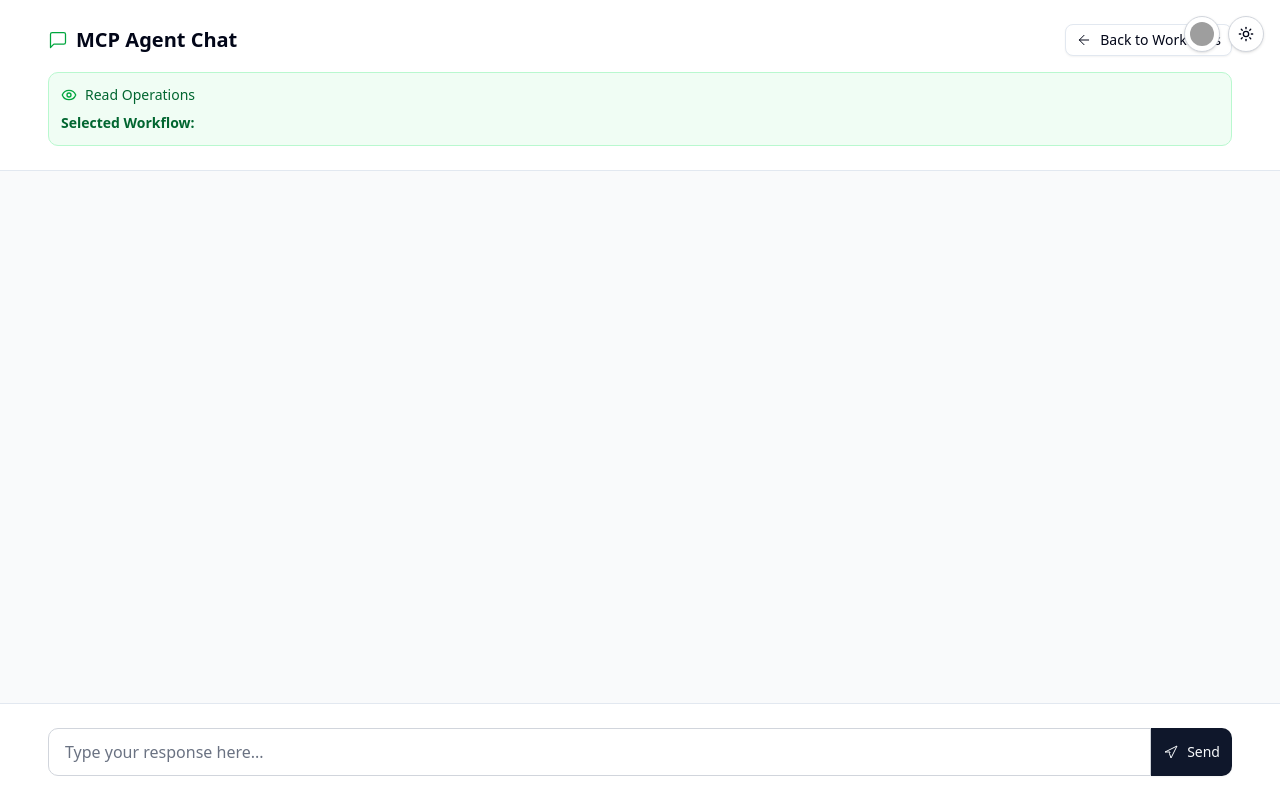
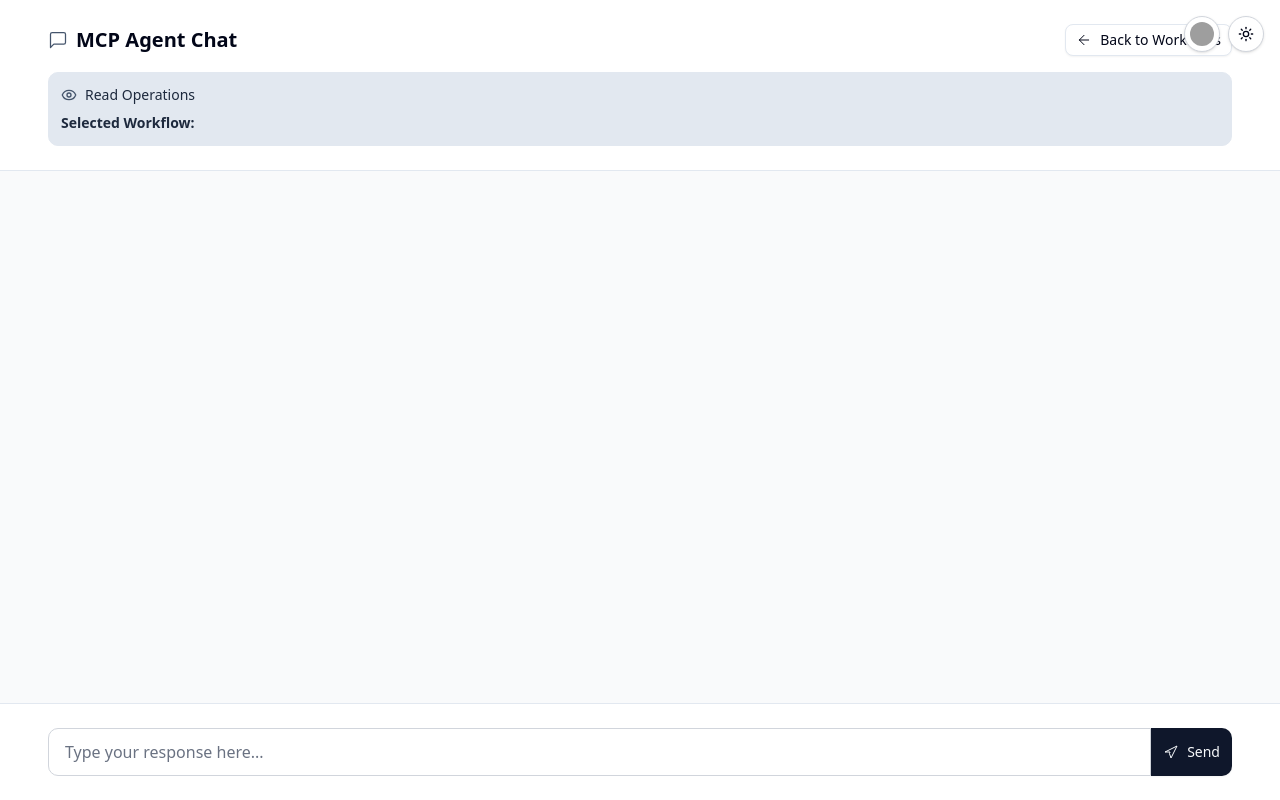
Before and after one commit to mattdawsonuk/mcp-agent-ui-proto, a Next.js app: page /mcp/chat in a window 1280 px wide. Built offline with nearby package versions, Linux system fonts and the light colour scheme; grey boxes are pictures that could not be loaded.

Commit message:
Design changes supplied by Mark.

```diff
--- a/src/components/mcp/MCPWorkflowInterfaceClient.tsx
+++ b/src/components/mcp/MCPWorkflowInterfaceClient.tsx
@@ -3,7 +3,7 @@
 import React, { useState, useEffect, useRef } from 'react';
 import { Badge } from '@/components/ui/badge';
 import { Tabs, TabsContent, TabsList, TabsTrigger } from '@/components/ui/tabs';
-import { BarChart3, Trash2 } from 'lucide-react';
+import { FileText, Trash2 } from 'lucide-react';
 import { useRouter, useSearchParams } from 'next/navigation';
 import { AuditLog } from '@/data/auditLogs';
 import { WorkflowMetrics } from '@/data/workflowMetrics';
@@ -359,23 +359,23 @@ export const MCPWorkflowInterfaceClient: React.FC<MCPWorkflowInterfaceClientProp
         <Tabs value={currentTab} onValueChange={handleTabChange} className="space-y-6">
           <TabsList className="grid w-full grid-cols-5">
             <TabsTrigger value="read" className="flex items-center gap-2">
-              <BarChart3 className="h-4 w-4" />
+              {React.createElement(getWorkflowConfig('read').icon, { className: 'h-4 w-4' })}
               Read Operations
             </TabsTrigger>
             <TabsTrigger value="create" className="flex items-center gap-2">
-              <BarChart3 className="h-4 w-4" />
+              {React.createElement(getWorkflowConfig('create').icon, { className: 'h-4 w-4' })}
               Create Operations
             </TabsTrigger>
             <TabsTrigger value="modify" className="flex items-center gap-2">
-              <BarChart3 className="h-4 w-4" />
+              {React.createElement(getWorkflowConfig('modify').icon, { className: 'h-4 w-4' })}
               Modify/Delete
             </TabsTrigger>
             <TabsTrigger value="chained" className="flex items-center gap-2">
-              <BarChart3 className="h-4 w-4" />
+              {React.createElement(getWorkflowConfig('chained').icon, { className: 'h-4 w-4' })}
               Chained Workflows
             </TabsTrigger>
             <TabsTrigger value="audit" className="flex items-center gap-2">
-              <BarChart3 className="h-4 w-4" />
+              <FileText className="h-4 w-4" />
               Audit Logs
             </TabsTrigger>
           </TabsList>
--- a/src/lib/workflowColors.ts
+++ b/src/lib/workflowColors.ts
@@ -1,4 +1,4 @@
-import { LucideIcon, Eye, Plus, AlertTriangle, Zap } from 'lucide-react';
+import { LucideIcon, Eye, FileText, PlusCircle, Edit3, Workflow } from 'lucide-react';
 
 export interface WorkflowColorScheme {
   bg: string;
@@ -27,66 +27,66 @@ export const workflowTypeConfigs: Record<string, WorkflowTypeConfig> = {
     title: 'Read Operations',
     description: 'These operations retrieve data and execute immediately without requiring user confirmation.',
     colorScheme: {
-      bg: 'bg-green-50 dark:bg-green-900/30',
-      border: 'border-green-200 dark:border-green-700/50',
-      text: 'text-green-800 dark:text-green-200',
-      icon: 'text-green-600 dark:text-green-400',
-      buttonBg: 'bg-green-50 hover:bg-green-100 dark:bg-green-900 dark:hover:bg-green-800',
-      buttonHover: 'hover:bg-green-100 dark:hover:bg-green-800',
-      buttonText: 'text-green-800 dark:text-green-100',
-      userBubble: 'bg-green-600 dark:bg-green-900',
+      bg: 'bg-slate-200 dark:bg-slate-700',
+      border: 'border-slate-200 dark:border-slate-600/50',
+      text: 'text-slate-800 dark:text-slate-200',
+      icon: 'text-slate-600 dark:text-slate-400',
+      buttonBg: 'bg-slate-200 hover:bg-slate-300 dark:bg-slate-700 dark:hover:bg-slate-600',
+      buttonHover: 'hover:bg-slate-300 dark:hover:bg-slate-600',
+      buttonText: 'text-slate-800 dark:text-slate-200',
+      userBubble: 'bg-slate-600 dark:bg-slate-800',
       userText: 'text-white',
-      userTimestamp: 'text-green-100 dark:text-green-300',
-      ring: 'focus:ring-green-500',
+      userTimestamp: 'text-slate-100 dark:text-slate-300',
+      ring: 'focus:ring-slate-500',
     }
   },
   create: {
-    icon: Plus,
+    icon: PlusCircle,
     title: 'Creation Operations',
     description: 'These operations create new records and require user confirmation before proceeding.',
     colorScheme: {
-      bg: 'bg-blue-50 dark:bg-blue-900/30',
-      border: 'border-blue-200 dark:border-blue-700/50',
-      text: 'text-blue-800 dark:text-blue-200',
-      icon: 'text-blue-600 dark:text-blue-400',
-      buttonBg: 'bg-blue-50 hover:bg-blue-100 dark:bg-blue-900 dark:hover:bg-blue-800',
-      buttonHover: 'hover:bg-blue-100 dark:hover:bg-blue-800',
-      buttonText: 'text-blue-800 dark:text-blue-100',
-      userBubble: 'bg-blue-600 dark:bg-blue-900',
+      bg: 'bg-slate-200 dark:bg-slate-700',
+      border: 'border-slate-200 dark:border-slate-600/50',
+      text: 'text-slate-800 dark:text-slate-200',
+      icon: 'text-slate-600 dark:text-slate-400',
+      buttonBg: 'bg-slate-200 hover:bg-slate-300 dark:bg-slate-700 dark:hover:bg-slate-600',
+      buttonHover: 'hover:bg-slate-300 dark:hover:bg-slate-600',
+      buttonText: 'text-slate-800 dark:text-slate-200',
+      userBubble: 'bg-slate-600 dark:bg-slate-800',
       userText: 'text-white',
-      userTimestamp: 'text-blue-100 dark:text-blue-300',
-      ring: 'focus:ring-blue-500',
+      userTimestamp: 'text-slate-100 dark:text-slate-300',
+      ring: 'focus:ring-slate-500',
     }
   },
   modify: {
-    icon: AlertTriangle,
+    icon: Edit3,
     title: 'Modification & Deletion Operations',
     description: 'These operations modify or delete existing data. All require confirmation and some may be irreversible.',
     colorScheme: {
-      bg: 'bg-amber-50 dark:bg-amber-900/30',
-      border: 'border-amber-200 dark:border-amber-700/50',
-      text: 'text-amber-800 dark:text-amber-200',
-      icon: 'text-amber-600 dark:text-amber-400',
-      buttonBg: 'bg-amber-50 hover:bg-amber-100 dark:bg-amber-900 dark:hover:bg-amber-800',
-      buttonHover: 'hover:bg-amber-100 dark:hover:bg-amber-800',
-      buttonText: 'text-amber-800 dark:text-amber-100',
-      userBubble: 'bg-amber-600 dark:bg-amber-900',
+      bg: 'bg-slate-200 dark:bg-slate-700',
+      border: 'border-slate-200 dark:border-slate-600/50',
+      text: 'text-slate-800 dark:text-slate-200',
+      icon: 'text-slate-600 dark:text-slate-400',
+      buttonBg: 'bg-slate-200 hover:bg-slate-300 dark:bg-slate-700 dark:hover:bg-slate-600',
+      buttonHover: 'hover:bg-slate-300 dark:hover:bg-slate-600',
+      buttonText: 'text-slate-800 dark:text-slate-200',
+      userBubble: 'bg-slate-600 dark:bg-slate-800',
       userText: 'text-white',
-      userTimestamp: 'text-amber-100 dark:text-amber-300',
-      ring: 'focus:ring-amber-500',
+      userTimestamp: 'text-slate-100 dark:text-slate-300',
+      ring: 'focus:ring-slate-500',
     }
   },
   chained: {
-    icon: Zap,
+    icon: Workflow,
     title: 'Chained Workflows',
     description: 'Multi-step workflows that execute a series of operations in sequence.',
     colorScheme: {
-      bg: 'bg-purple-50 dark:bg-purple-900/30',
+      bg: 'bg-purple-200 dark:bg-purple-800',
       border: 'border-purple-200 dark:border-purple-700/50',
       text: 'text-purple-800 dark:text-purple-200',
       icon: 'text-purple-600 dark:text-purple-400',
-      buttonBg: 'bg-purple-50 hover:bg-purple-100 dark:bg-purple-900 dark:hover:bg-purple-800',
-      buttonHover: 'hover:bg-purple-100 dark:hover:bg-purple-800',
+      buttonBg: 'bg-purple-200 hover:bg-purple-300 dark:bg-purple-800 dark:hover:bg-purple-700',
+      buttonHover: 'hover:bg-purple-300 dark:hover:bg-purple-700',
       buttonText: 'text-purple-800 dark:text-purple-100',
       userBubble: 'bg-purple-600 dark:bg-purple-900',
       userText: 'text-white',
@@ -98,7 +98,7 @@ export const workflowTypeConfigs: Record<string, WorkflowTypeConfig> = {
 
 export const getWorkflowConfig = (type: string): WorkflowTypeConfig => {
   return workflowTypeConfigs[type] || {
-    icon: Eye,
+    icon: FileText,
     title: 'Unknown Operation',
     description: 'Unknown operation type.',
     colorScheme: {
```
